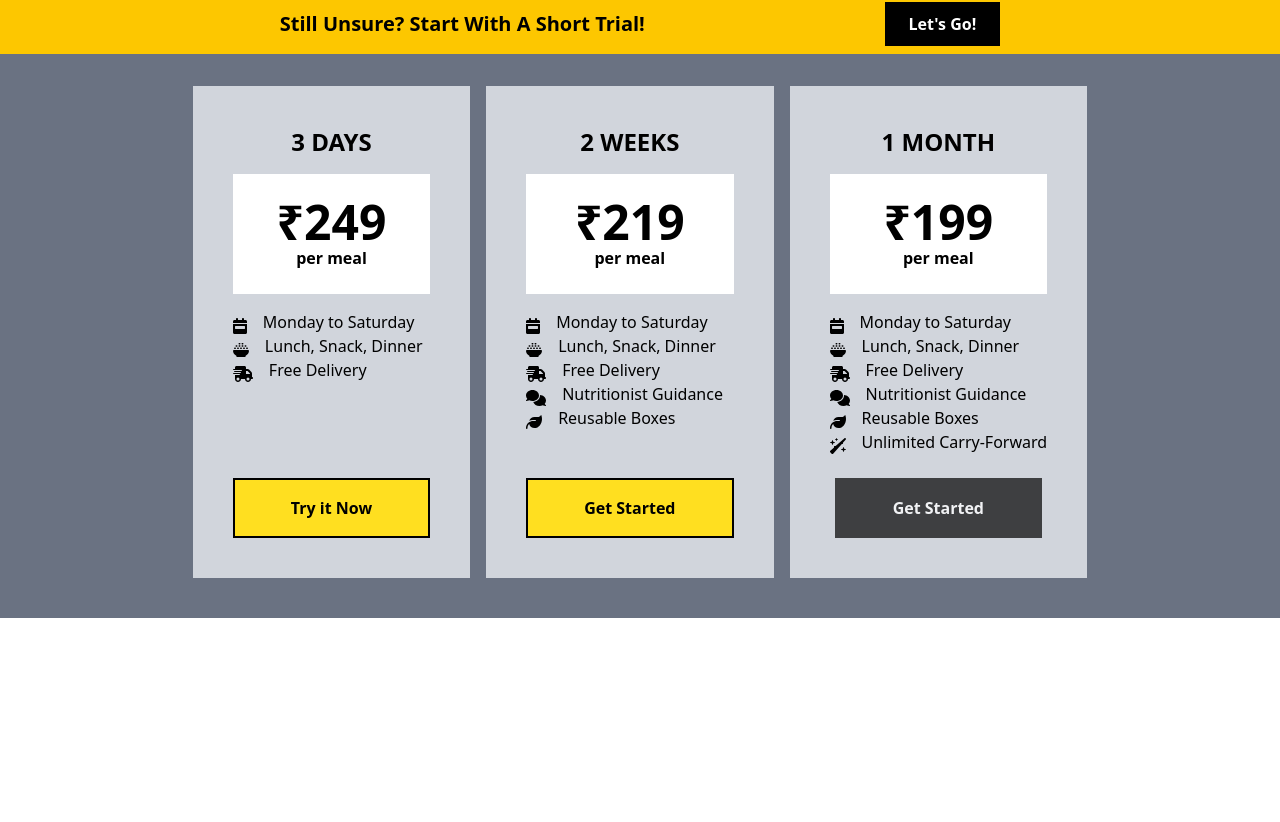
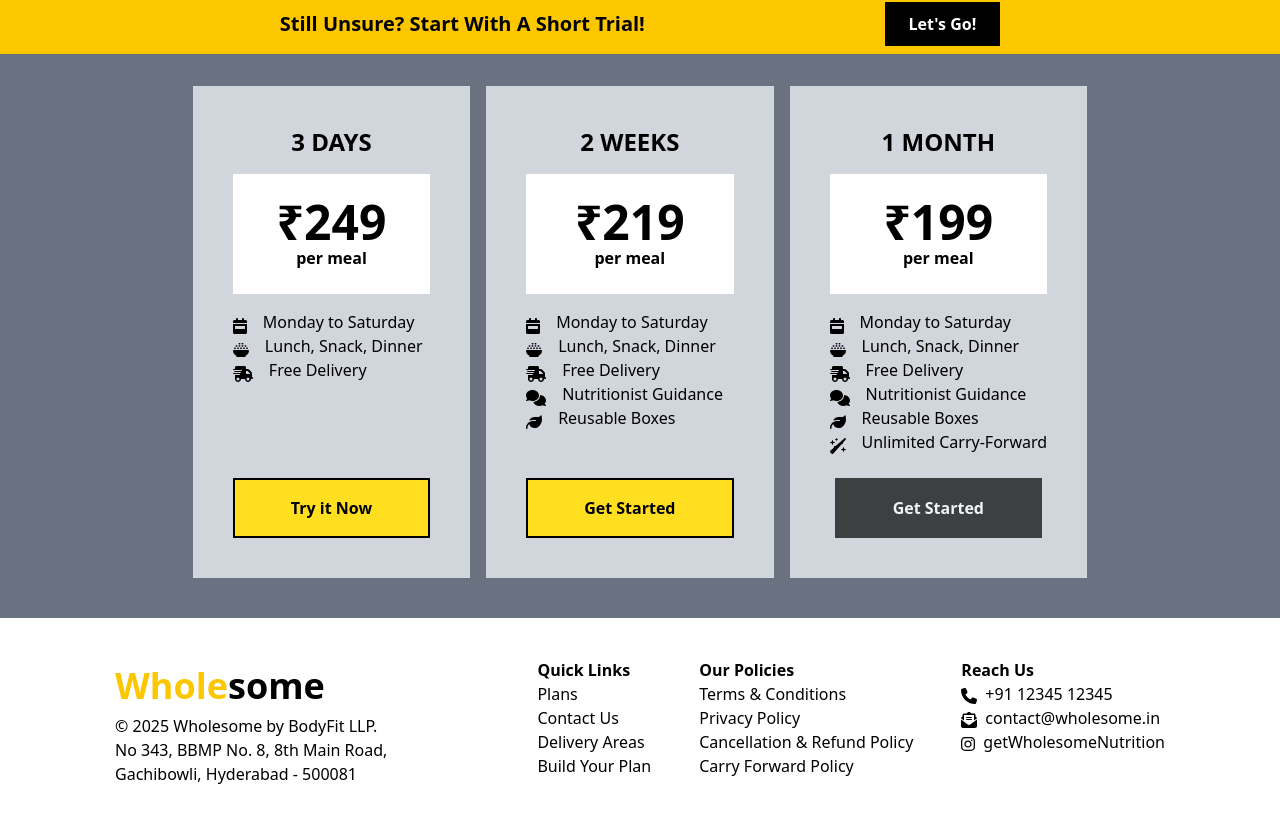
Before and after one commit to MadhusriChamakuri0518/Wholesome, a React (Vite) app: page / in a window 1280 px wide. Shown: the part 3040-3862 px from the top of the page. Before the commit the page ends 3658 px from the top, so only its background shows below. Built offline with nearby package versions, Linux system fonts and the light colour scheme.

Commit message:
Footer component

```diff
--- a/package.json
+++ b/package.json
@@ -11,6 +11,7 @@
   },
   "dependencies": {
     "@fortawesome/fontawesome-svg-core": "^6.7.2",
+    "@fortawesome/free-brands-svg-icons": "^6.7.2",
     "@fortawesome/free-solid-svg-icons": "^6.7.2",
     "@fortawesome/react-fontawesome": "^0.2.2",
     "@tailwindcss/vite": "^4.1.10",
--- /dev/null
+++ b/src/components/Footer.jsx
@@ -0,0 +1,62 @@
+import React from "react";
+import { FontAwesomeIcon } from "@fortawesome/react-fontawesome";
+import { faPhone, faEnvelopeOpenText } from "@fortawesome/free-solid-svg-icons";
+import { faInstagram } from "@fortawesome/free-brands-svg-icons";
+
+const Footer = () => {
+  return (
+    <div>
+      <div className="p-10 flex flex-col md:flex-row md:justify-around">
+        <div>
+          <div className="text-4xl font-bold text-black py-2">
+            <span className="text-yellow-400">Whole</span>some
+          </div>
+          <p>© 2025 Wholesome by BodyFit LLP.</p>
+          <p>No 343, BBMP No. 8, 8th Main Road,</p>
+          <p>Gachibowli, Hyderabad - 500081</p>
+        </div>
+        <div className="mt-12 md:mt-0">
+          <ul className="flex flex-col md:flex-row gap-12">
+            <li>
+              <h2 className="font-semibold">Quick Links</h2>
+              <p>Plans</p>
+              <p>Contact Us</p>
+              <p>Delivery Areas</p>
+              <p>Build Your Plan</p>
+            </li>
+            <li>
+              <h2 className="font-semibold">Our Policies</h2>
+              <p>Terms & Conditions</p>
+              <p>Privacy Policy</p>
+              <p>Cancellation & Refund Policy</p>
+              <p>Carry Forward Policy</p>
+            </li>
+            <li>
+              <h2 className="font-semibold">Reach Us</h2>
+              <div className="flex gap-2">
+                <FontAwesomeIcon icon={faPhone} className="text-l md:mt-1.5" />
+                <p>+91 12345 12345</p>
+              </div>
+              <div className="flex gap-2">
+                <FontAwesomeIcon
+                  icon={faEnvelopeOpenText}
+                  className="text-l md:mt-1.5"
+                />
+                <p>contact@wholesome.in</p>
+              </div>
+              <div className="flex gap-2">
+                <FontAwesomeIcon
+                  icon={faInstagram}
+                  className="text-l md:mt-1.5"
+                />
+                <p>getWholesomeNutrition</p>
+              </div>
+            </li>
+          </ul>
+        </div>
+      </div>
+    </div>
+  );
+};
+
+export default Footer;
--- a/src/components/Home.jsx
+++ b/src/components/Home.jsx
@@ -5,6 +5,7 @@ import SecondHomePage from "./SecondHomePage";
 import ThirdHomePage from "./ThirdHomePage";
 import FourthHomePage from "./FourthHomePage";
 import Plans from "./Plans";
+import Footer from "./Footer";
 
 const Home = () => {
   const [menuOpen, setMenuOpen] = useState(false);
@@ -106,6 +107,7 @@ const Home = () => {
       <ThirdHomePage />
       <FourthHomePage />
       <Plans />
+      <Footer />
     </div>
   );
 };
```
Also changed, not shown: 1 other file (tests, documents, lock files or other folders).
